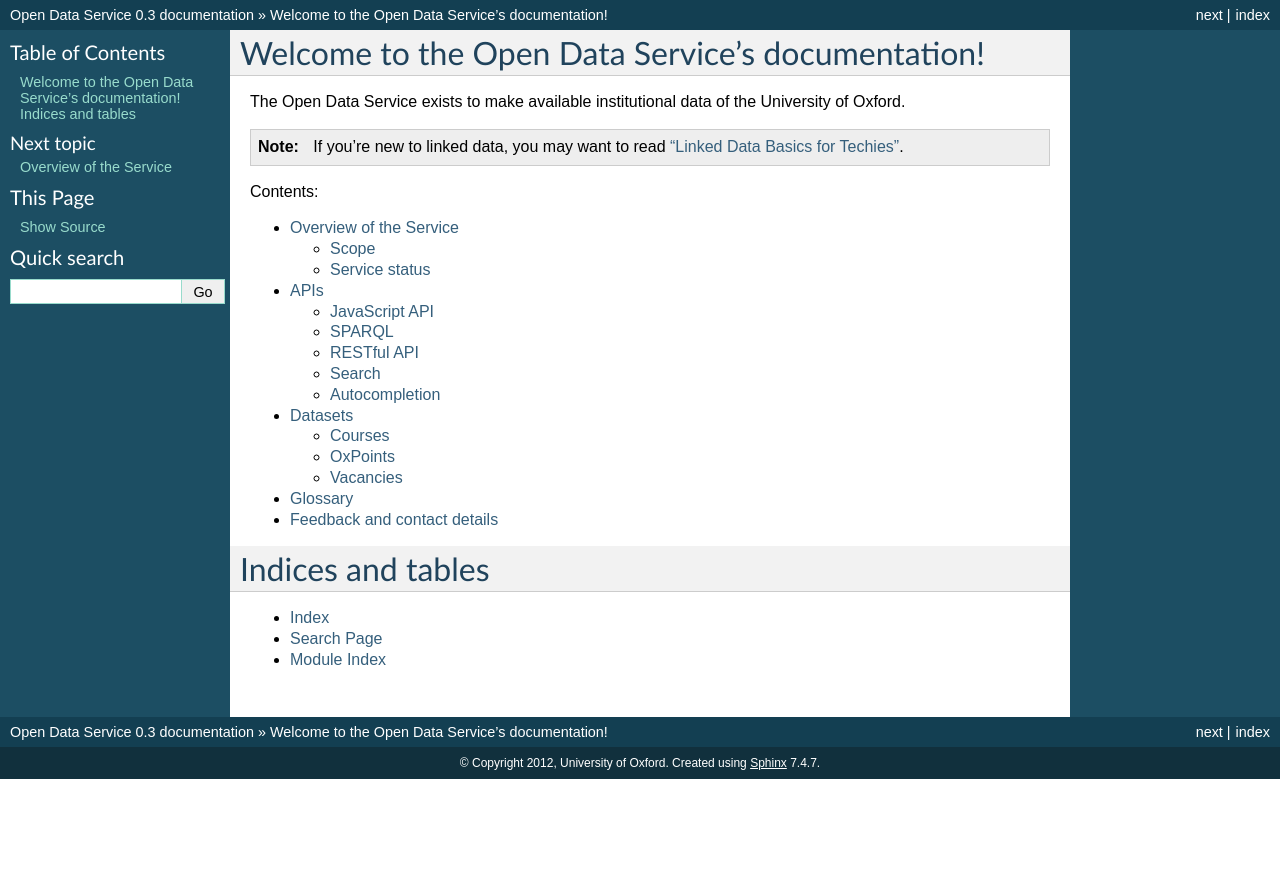
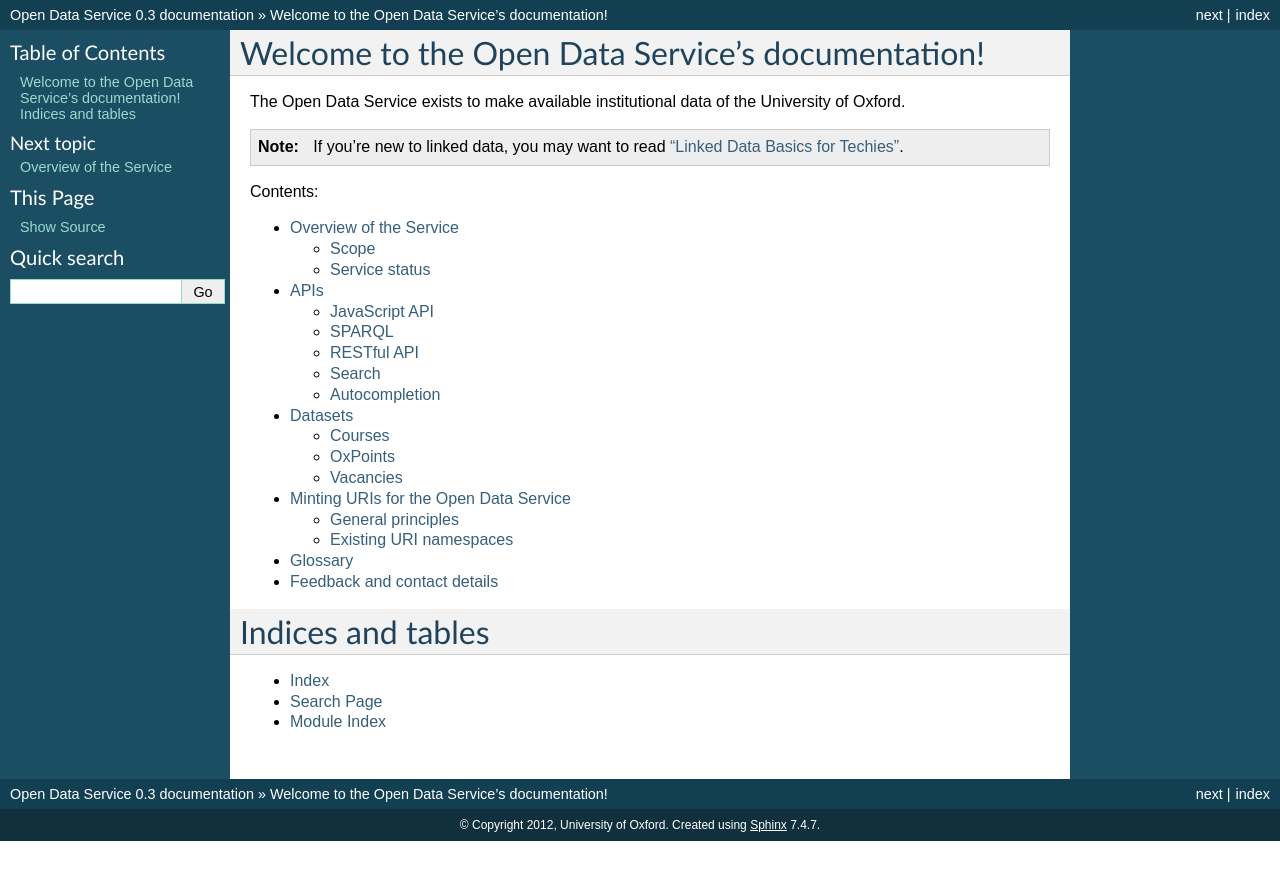
Before and after one commit to ox-it/dataox, a Sphinx documentation site: the page built from userdocs/source/index.rst, in a window 1280 px wide. Shown: the top 880 px of the page. Built offline with Sphinx 7.4.7, drawn with Linux system fonts in a browser that asks for light colours; some of the changed lines change nothing that is shown.

Commit message:
Added documentation about URI minting.

```diff
--- a/userdocs/source/index.rst
+++ b/userdocs/source/index.rst
@@ -22,6 +22,7 @@
    overview
    api/index
    datasets/index
+   uri-minting
    glossary
    contact
 
--- /dev/null
+++ b/userdocs/source/uri-minting.rst
@@ -0,0 +1,78 @@
+Minting URIs for the Open Data Service
+======================================
+
+Everything that the Open Data Service knows about is identified with a
+:term:`Uniform Resource Identifier (URI) <URI>`.
+
+Where these don't already exist, we need to specify schemes for creating them.
+
+General principles
+------------------
+
+For data controlled at the institutional level, we should use URIs in the
+``https://data.ox.ac.uk/id/`` namespace. In the simple case, URIs should take
+the form ``https://data.ox.ac.uk/id/[type]/[identifier]``.
+
+Where possible, the identifier should be canonical and controlled by an
+institutional data provider. This identifier should be applicable to all
+instances of a particular thing in the University. For example, we wouldn't
+use an SSO username to identify people, because not everyone relevant to the
+University has one.
+
+Where there are competing identifier schemes for a particular type of thing:
+
+* if the identifier schemes are used for disjoint subsets, then we can use
+  them, but encode the identifier scheme in the URI. For example, courses
+  managed by `Daisy <https://daisy.socsci.ox.ac.uk/>`_ have a `daisy`
+  component in their URI.
+* if multiple schemes can apply to a given individual, it may be necessary
+  to create a new identifier scheme for use in the URI.
+
+The ``[type]`` path component should be a :term:`slugified <slugification>`
+string that identifies the class of things being described. However:
+
+* steer away from type names that won't necessarily be constant for the life
+  of a thing. For example ``pph`` (Permanent Private Hall) would be bad as
+  PPHs sometimes get "promoted" to colleges (e.g. St Edmund Hall).
+* Where types can be split into sub-partitions, consider using more-specific
+  type identifiers. For example, ``course`` would be vague if:
+
+  #. you plan to describe both undergraduate and skills courses
+  #. those courses are managed entirely separately, and would never be managed
+     using the same system.
+
+  In this case, use something like ``degree-programme`` and ``skills-course``.
+
+Existing URI namespaces
+-----------------------
+
+This is an incomplete list of URI namespaces are already in use within the Open
+Data Service.
+
+``https://data.ox.ac.uk/id/graph/[path]``
+    RDF graphs (of type ``sd:Graph``). ``[path]`` is usually structured using
+    the source name, and then another component to signify a partition or
+    whether it's a dataset, or dataset metadata. Examples of ``[path]``
+    include ``oxpoints/data``, ``oxpoints/metadata``, ``vacancies/archive`` and
+    ``vacancies/current``.
+
+``https://data.ox.ac.uk/id/dataset/[path]``
+    Datasets, VoID or otherwise. Each should be a ``dcat:Dataset`` instance.
+    Generally ``[path]`` will be a single component, but where datasets are
+    composed of sub-datasets, it's generally a good idea to create a hierarchy.
+    Examples include ``catalogue``, ``oxpoints``, ``courses``, and
+    ``courses/medsci``.
+
+``http://oxpoints.oucs.ox.ac.uk/id/[id]``
+    Entities in OxPoints, e.g. departments, buildings, committees. IDs are
+    arbitrarily-assigned eight-digit strings.
+
+``https://data.ox.ac.uk/id/itservices/service/[id]``
+    Services offered by IT Services. IDs are SharePoint row IDs from the
+    Service Catalogue list.
+
+``https://data.ox.ac.uk/id/qb-data-structure/[id]``
+    Data structures for the `Data Cube vocabulary
+    <http://www.w3.org/TR/vocab-data-cube/>`_. Each should be a
+    ``qb:DataStructureDefinition``, with sub-resources (measures, slices, etc)
+    using URIs below that of the data structure definition resource.
```
